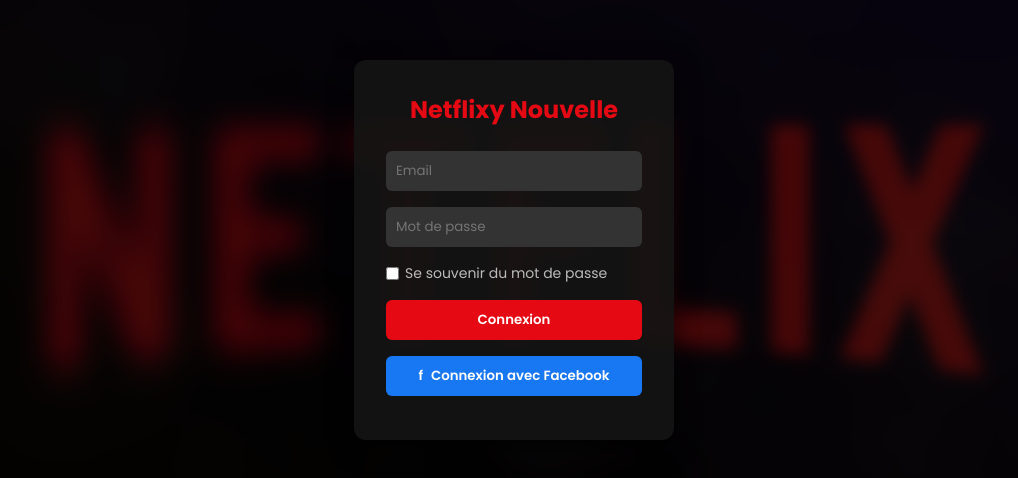
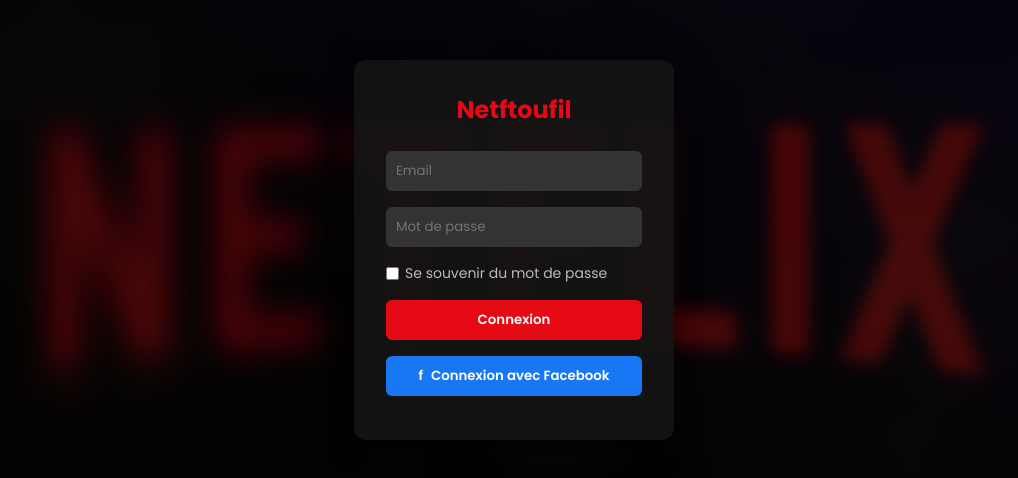
Before and after one commit to acchref777/acchref777.github.io, a plain HTML site: page index.html in a window 1280 px wide. Shown: the part 150-628 px from the top of the page, without its empty margins (126-1144 px from the left). Drawn offline with Linux system fonts and the light colour scheme.

Commit message:
Update index.html

```diff
--- a/index.html
+++ b/index.html
@@ -91,7 +91,7 @@
 </head>
 <body>
   <div class="login-card">
-    <h2>Netflixy Nouvelle</h2>
+    <h2>Netftoufil</h2>
     <form>
       <div class="form-group">
         <input type="email" placeholder="Email" required>
```
